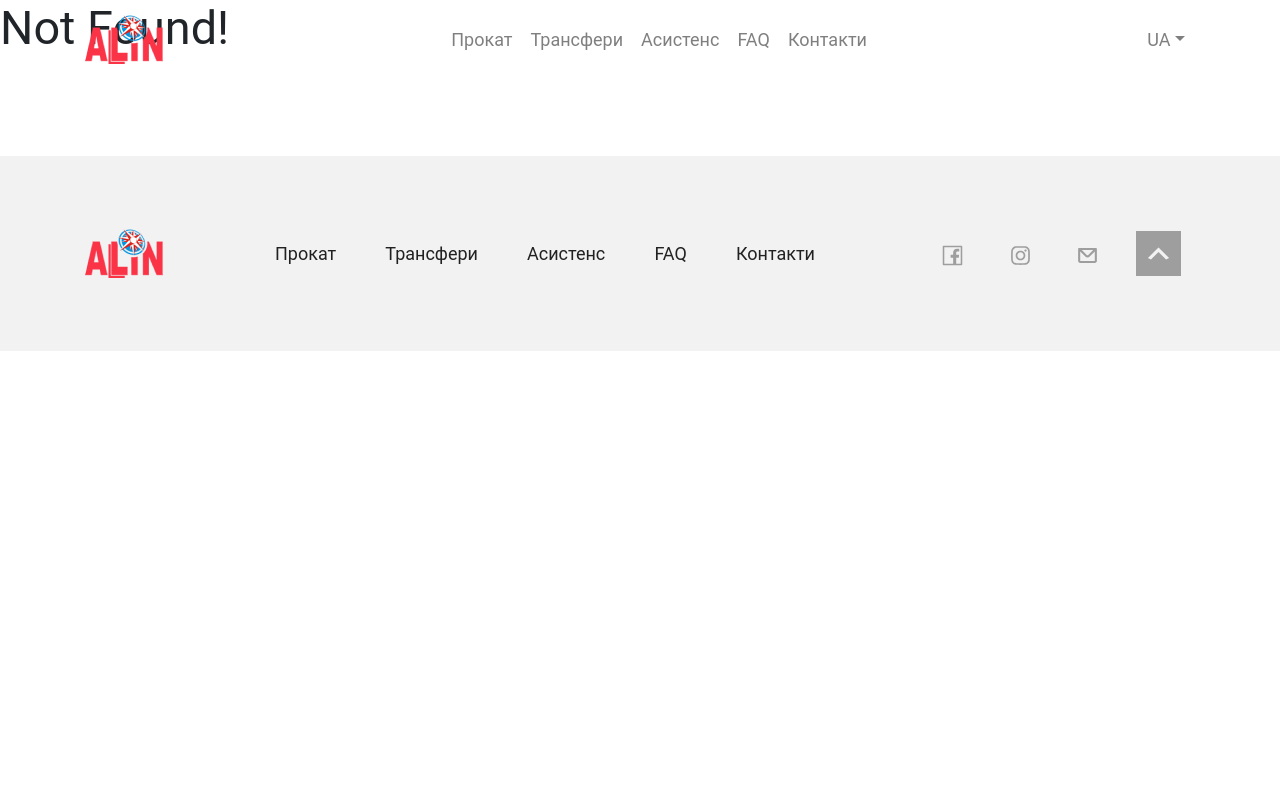
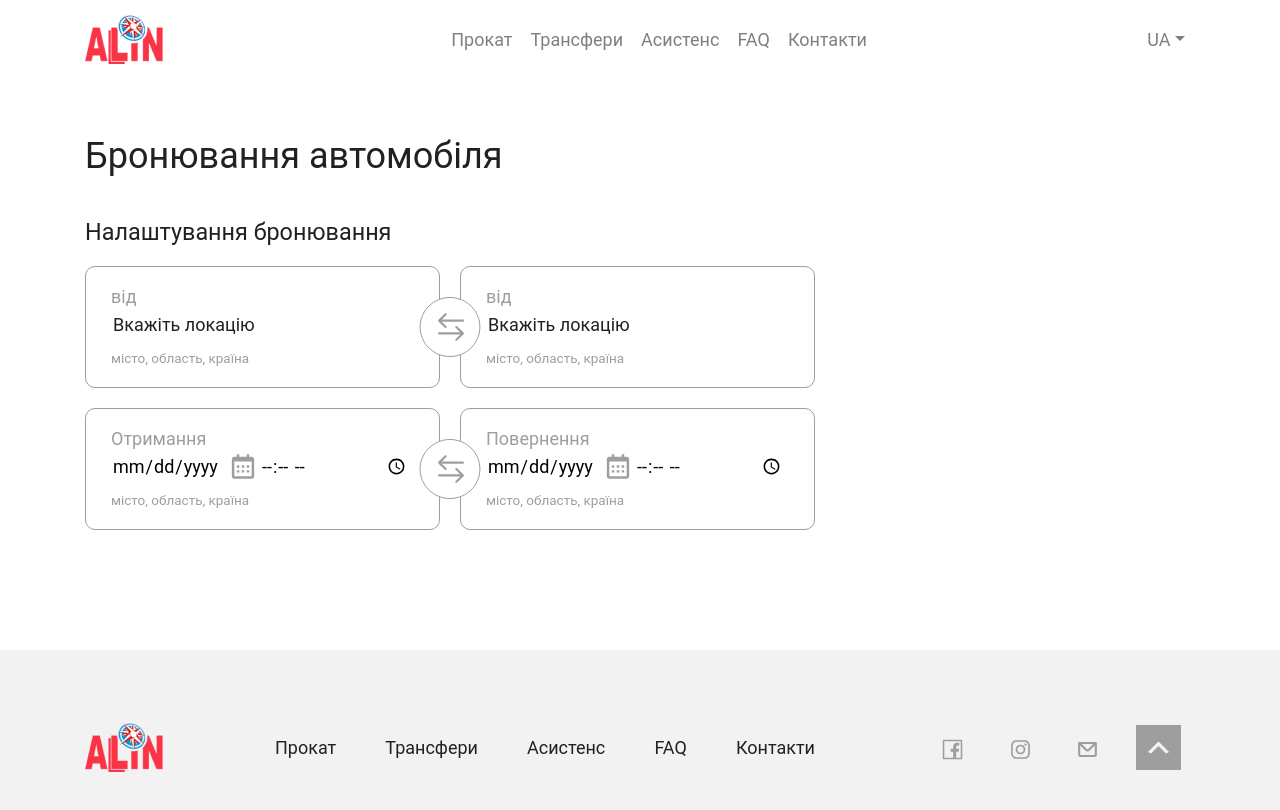
Before and after one commit to vovanolo/alinuamaket, a React (Create React App) app: page /reserv in a window 1280 px wide. Before the commit this address had no page. Shown: the top 810 px of the page. Built offline with nearby package versions, Linux system fonts and the light colour scheme.

Commit message:
feat: started reserv page

```diff
--- a/src/Router.jsx
+++ b/src/Router.jsx
@@ -7,6 +7,7 @@ import Footer from './components/Footer';
 import NotFound from './pages/NotFound';
 import Home from './pages/Home';
 import RentWithDriver from './pages/RentWithDriver';
+import Reserv from './pages/Reserv';
 
 export default function Router() {
   return (
@@ -19,6 +20,9 @@ export default function Router() {
         <Route exact path="/rent_with_driver">
           <RentWithDriver />
         </Route>
+        <Route exact path="/reserv">
+          <Reserv />
+        </Route>
 
         <Route path="*">
           <NotFound />
--- /dev/null
+++ b/src/components/SwitchLocation.jsx
@@ -0,0 +1,42 @@
+import React, { useEffect, useState } from 'react';
+import { useTranslation } from 'react-i18next';
+
+import '../styles/switch.css';
+
+import circleSwitch from '../images/circle_switch.svg';
+
+export default function Switch() {
+  const [language, setLanguage] = useState('ua');
+  const { t, i18n } = useTranslation();
+
+  useEffect(() => {
+    changeLanguage(localStorage.getItem('lang') || 'ua');
+  }, [language]);
+
+  function changeLanguage(newLanguage) {
+    const newLang = newLanguage;
+    localStorage.setItem('lang', newLang);
+    setLanguage(newLang);
+    i18n.changeLanguage(newLang);
+  }
+
+  return (
+    <div className="switch">
+      <button className="switch__btn">
+        <img src={circleSwitch} alt="switch icon" />
+      </button>
+
+      <div className="switch__box">
+        <p className="switch__title text_grey">{t('від')}</p>
+        <input type="text" className="switch__input" placeholder={t('Вкажіть локацію')} />
+        <sub className="switch__sub-title text_grey">{t('місто, область, країна')}</sub>
+      </div>
+
+      <div className="switch__box">
+        <p className="switch__title text_grey">{t('від')}</p>
+        <input type="text" className="switch__input" placeholder={t('Вкажіть локацію')} />
+        <sub className="switch__sub-title text_grey">{t('місто, область, країна')}</sub>
+      </div>
+    </div>
+  );
+}
--- /dev/null
+++ b/src/components/SwitchTime.jsx
@@ -0,0 +1,48 @@
+import React, { useEffect, useState } from 'react';
+import { useTranslation } from 'react-i18next';
+
+import '../styles/switch.css';
+
+import circleSwitch from '../images/circle_switch.svg';
+
+export default function Switch() {
+  const [language, setLanguage] = useState('ua');
+  const { t, i18n } = useTranslation();
+
+  useEffect(() => {
+    changeLanguage(localStorage.getItem('lang') || 'ua');
+  }, [language]);
+
+  function changeLanguage(newLanguage) {
+    const newLang = newLanguage;
+    localStorage.setItem('lang', newLang);
+    setLanguage(newLang);
+    i18n.changeLanguage(newLang);
+  }
+
+  return (
+    <div className="switch">
+      <button className="switch__btn">
+        <img src={circleSwitch} alt="switch icon" />
+      </button>
+
+      <div className="switch__box">
+        <p className="switch__title text_grey">{t('Отримання')}</p>
+        <div className="switch__input-container">
+          <input type="date" className="switch__input" />
+          <input type="time" className="switch__input" />
+        </div>
+        <sub className="switch__sub-title text_grey">{t('місто, область, країна')}</sub>
+      </div>
+
+      <div className="switch__box">
+        <p className="switch__title text_grey">{t('Повернення')}</p>
+        <div className="switch__input-container">
+          <input type="date" className="switch__input" />
+          <input type="time" className="switch__input" />
+        </div>
+        <sub className="switch__sub-title text_grey">{t('місто, область, країна')}</sub>
+      </div>
+    </div>
+  );
+}
--- a/src/pages/Home.jsx
+++ b/src/pages/Home.jsx
@@ -14,7 +14,6 @@ export default function Home() {
 
   useEffect(() => {
     const newLanguage = localStorage.getItem('lang');
-    console.log(newLanguage);
     i18n.changeLanguage(newLanguage);
   }, []);
 
--- /dev/null
+++ b/src/pages/Reserv.jsx
@@ -0,0 +1,51 @@
+import React, { useEffect, useState } from 'react';
+import { useTranslation } from 'react-i18next';
+
+import '../styles/reserv.css';
+
+import SwitchLocation from '../components/SwitchLocation';
+import SwitchTime from '../components/SwitchTime';
+
+export default function Reserv() {
+  const [language, setLanguage] = useState('ua');
+  const { t, i18n } = useTranslation();
+
+  useEffect(() => {
+    changeLanguage(localStorage.getItem('lang') || 'ua');
+  }, [language]);
+
+  function changeLanguage(newLanguage) {
+    const newLang = newLanguage;
+    localStorage.setItem('lang', newLang);
+    setLanguage(newLang);
+    i18n.changeLanguage(newLang);
+  }
+
+  return (
+    <div className="container">
+      <div className="row">
+        <div className="col">
+          <h2 className="text_black reserv__title">{t('Бронювання автомобіля')}</h2>
+        </div>
+      </div>
+
+      <div className="row">
+        <div className="col-xl-8">
+          <h3 className="text_black reserv__section-title">{t('Налаштування бронювання')}</h3>
+        </div>
+      </div>
+
+      <div className="row">
+        <div className="col-xl-8">
+          <SwitchLocation />
+        </div>
+      </div>
+
+      <div className="row">
+        <div className="col-xl-8">
+          <SwitchTime />
+        </div>
+      </div>
+    </div>
+  );
+}
--- /dev/null
+++ b/src/styles/reserv.css
@@ -0,0 +1,8 @@
+.reserv__title {
+  margin-top: 135px;
+}
+
+.reserv__section-title {
+  margin-top: 40px;
+  margin-bottom: 20px;
+}
--- /dev/null
+++ b/src/styles/switch.css
@@ -0,0 +1,87 @@
+.switch {
+  position: relative;
+  display: flex;
+  justify-content: space-between;
+  max-width: 100%;
+  margin-bottom: 20px;
+}
+
+.switch__btn {
+  border: none;
+  background: none;
+  position: absolute;
+  left: 50%;
+  top: 50%;
+  transform: translate(-50%, -50%);
+}
+
+.switch__box {
+  width: 100%;
+  max-width: 100%;
+  padding: 16px 30px 21px 25px;
+  border: 1px solid var(--color-grey);
+  border-radius: 10px;
+}
+
+.switch__box:first-of-type {
+  margin-right: 10px;
+}
+
+.switch__box:last-child {
+  margin-left: 10px;
+}
+
+.switch__input-container {
+  display: flex;
+  justify-content: space-between;
+  width: 100%;
+}
+
+.switch__input[type="date"],
+.switch__input[type="time"] {
+  min-width: 50%;
+}
+
+.switch__input {
+  display: block;
+  min-width: 100%;
+  width: 100%;
+  border: none;
+  font-size: 1rem;
+}
+
+.switch__input::placeholder {
+  color: var(--color-black);
+}
+
+@media (max-width: 767px) {
+  .switch__input-container {
+    flex-direction: column;
+    justify-content: flex-start;
+  }
+
+  .switch__box {
+    max-width: calc(50% - 10px);
+  }
+}
+
+@media (max-width: 450px) {
+  .switch {
+    flex-direction: column;
+  }
+
+  .switch__btn img {
+    transform: rotateZ(90deg);
+  }
+
+  .switch__box {
+    margin-left: 0 !important;
+    margin-right: 0 !important;
+    padding: 16px 25px 25px;
+    max-width: 100%;
+  }
+
+  .switch__box:first-of-type {
+    margin-bottom: 10px !important;
+  }
+}
```
Also changed, not shown: src/images/circle_switch.svg (added).
